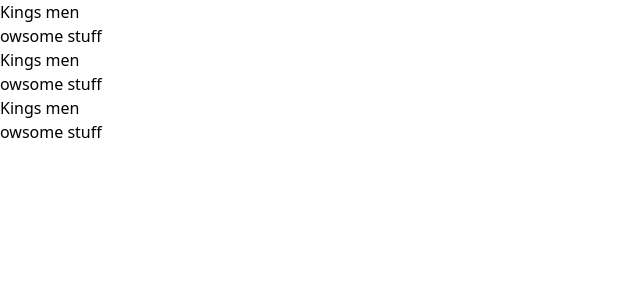
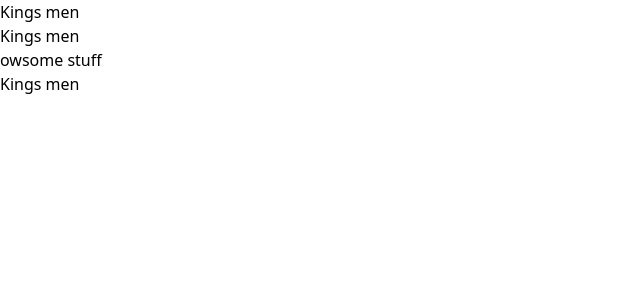
Before and after one commit to johnVundi/react-components, a React (Create React App) app: page / in a window 1280 px wide. Shown: the top 300 px of the page, without its empty margins (0-640 px from the left). Built offline with nearby package versions, Linux system fonts and the light colour scheme.

Commit message:
configured how to render accordion component on the screen

```diff
--- a/src/components/Accordion.js
+++ b/src/components/Accordion.js
@@ -1,11 +1,15 @@
-import React from 'react'
+import React,{useState} from 'react'
 
 function Accordion({items}) {
-    const renderedItems = items.map((item)=>{
+    const [expandedIndex, setExpandedIndex] = useState(1 )
+
+    const renderedItems = items.map((item, index)=>{
+       const isExpanded = index === expandedIndex;
+
         return(
             <div key={item.id}>
                 <div>{item.label}</div>
-                <div>{item.content}</div>
+                {isExpanded && <div>{item.content}</div>}
             </div>
         );
     });
```
